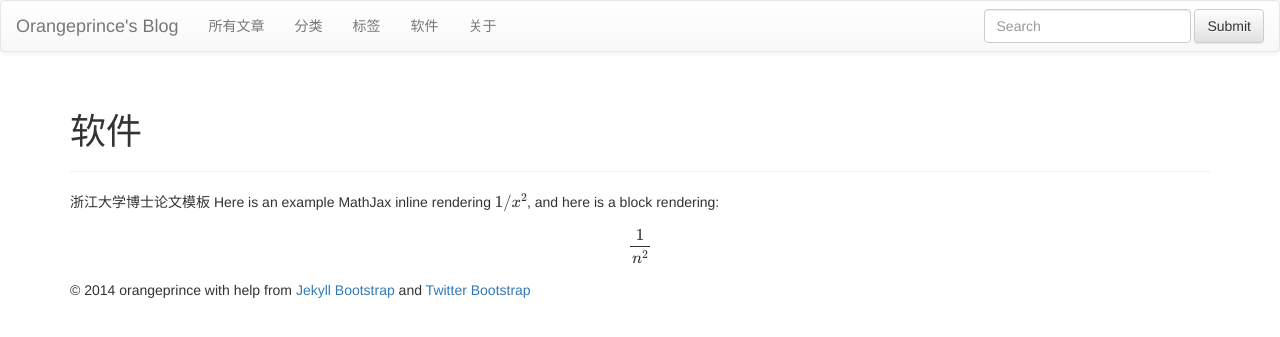
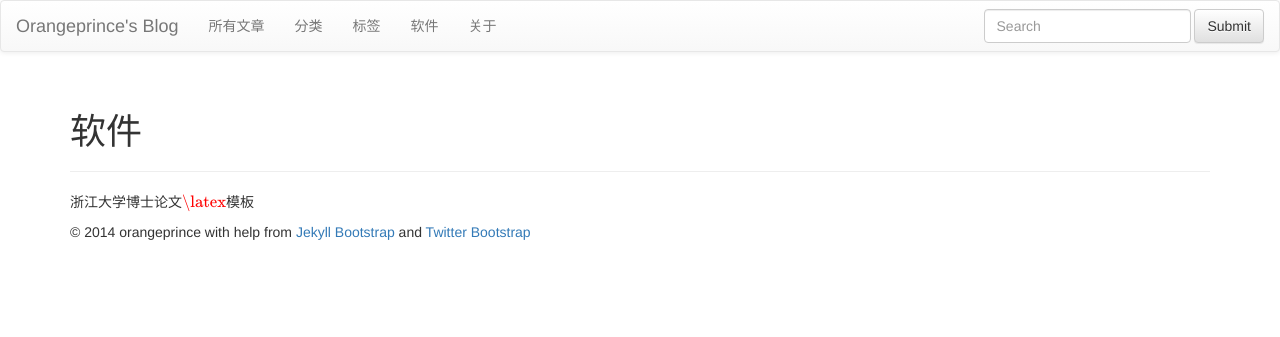
Before and after one commit to orangeprince/orangeprince.github.io, a Jekyll site: the page built from software.md, in a window 1280 px wide. Shown: the top 337 px of the page. Built offline with Jekyll 4.4.1, drawn with Linux system fonts in a browser that asks for light colours; nearby versions of some CDN libraries; library files that are not in the unit come from our copies; formulas are drawn with MathJax 3; comment, search, counter and statistics services are not loaded.

Commit message:
modified:   software.md

```diff
--- a/software.md
+++ b/software.md
@@ -5,6 +5,4 @@ group: navigation
 weight: 4
 ---
 {% include JB/setup %}
-浙江大学博士论文模板
-Here is an example MathJax inline rendering \\( 1/x^{2} \\), and here is a block rendering:
-\\[ \frac{1}{n^{2}} \\]
+浙江大学博士论文\\(\latex\\)模板
```
